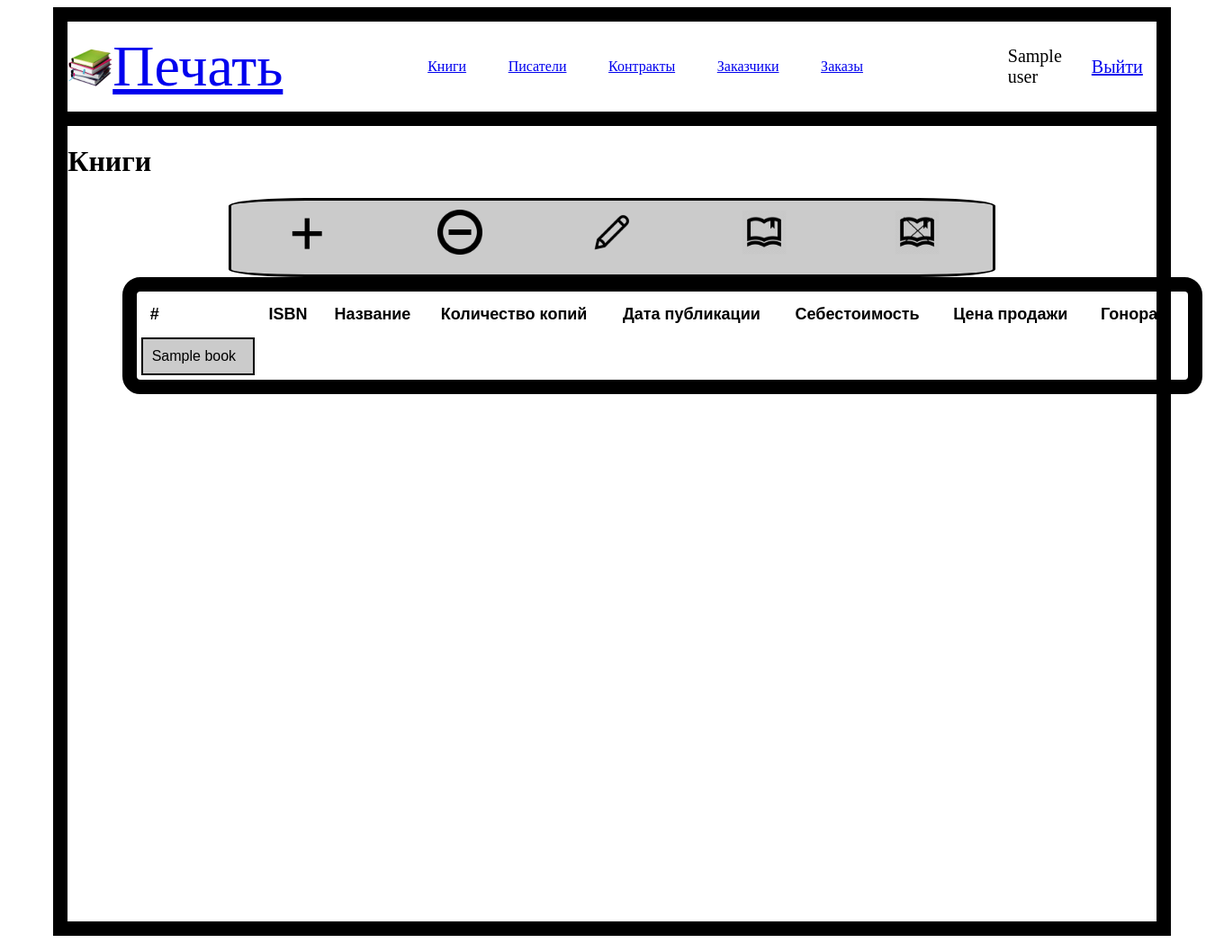
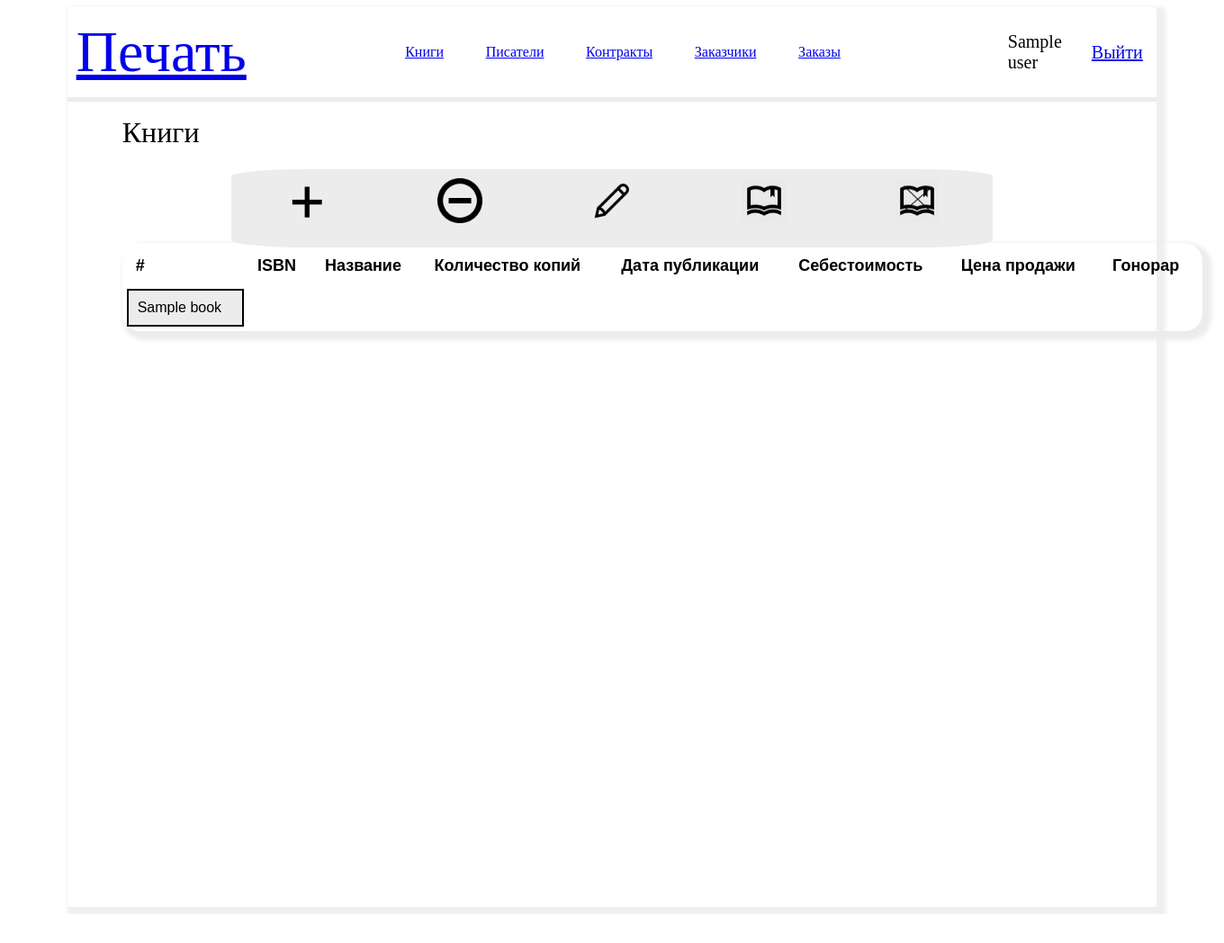
Before and after one commit to 5goto/publishingCenter, a Flask app: page /books in a window 1360 px wide. Shown: the whole page at 90% size. After the commit the page ends 1016 px from the top, so only its background shows below. Run offline with Flask 2, Linux system fonts and the light colour scheme; a user stored in the database is signed in; a database or web service that is not in the repository returns one stand-in record (values such as "Sample title"); some libraries are stand-ins or nearby versions.

Commit message:
v 1.21 final

```diff
--- a/app.py
+++ b/app.py
@@ -47,6 +47,8 @@ def books_table():  # put application's code here
         return json.dumps({"authors": json.dumps(bd_repo.getAllWriters())})
 
     if request.method == "POST":
+        printed = request.form.to_dict()
+        print("Book: ", printed)
         if request.args.get("operation") == "add":
             data = request.form.to_dict()
             op_result = bd_repo.addBook(data)
--- a/bd_repo.py
+++ b/bd_repo.py
@@ -199,13 +199,15 @@ def addBook(data):
 
     if (writersWithCurrentId):
         fee = (int(data['book-price']) - int(data['book-cost'])) * int(data['book-copy'])
+        if int(data['book-fee']) - fee > 0:
+            return [u'error', u'Гонорар писателей не должен превышать суммарную прибыль от производства']
 
         try:
             cursor.execute(f'''INSERT INTO books (book_cipher, book_name, circulation, date_of_publication, cost_price, selling_price, fee)
              VALUES
               (%s, %s, %s, %s, %s, %s, %s)''', (
             data['book-isbn'], data['book-title'], int(data['book-copy']), data['book-date_pub'], int(data['book-cost']),
-            int(data['book-price']), fee))
+            int(data['book-price']), data['book-fee']))
         except psycopg2.errors.DatetimeFieldOverflow:
             return [u'error', u'Указан неверный формат времени']
 
@@ -449,11 +451,13 @@ def changeBook(data):
         return [u'error', u'Указанные ISBN книги уже существует']
     else:
         fee = (int(data['book-price']) - int(data['book-cost'])) * int(data['book-copy'])
+        if int(data['book-fee']) - fee > 0:
+            return [u'error', u'Гонорар писателей не должен превышать суммарную прибыль от производства']
 
         cursor.execute(
             f'''UPDATE books SET book_cipher = %s, book_name = %s, circulation = %s, date_of_publication = %s, cost_price = %s, selling_price = %s, fee = %s WHERE book_id = {int(data['book-id'])}''',
             (data['book-isbn'], data['book-title'], int(data['book-copy']), data['book-date_pub'],
-             int(data['book-cost']), int(data['book-price']), fee))
+             int(data['book-cost']), int(data['book-price']), data['book-fee']))
         conn.commit()
         cursor.close()
         conn.close()
--- a/static/css/styles.css
+++ b/static/css/styles.css
@@ -15,7 +15,8 @@ table {
     text-align: left;
     border-collapse: separate;
     border-spacing: 5px;
-    border: 16px solid;
+    /*border: 16px solid;*/
+    box-shadow: 5px 5px 5px 5px #ececec;
     /*background-color: #cbcbcb;*/
     border-radius: 20px;
     color: black;
@@ -33,7 +34,7 @@ th {
 }
 
 td {
-    background-color: #cbcbcb;
+    background-color: #ececec;
     padding: 10px;
     border: 2px solid;
 }
@@ -78,10 +79,10 @@ input {
 .content {
     width: 70%;
     margin: auto;
-    /*color: white;*/
-    border: 16px solid;
+    /*!*color: white;*/
     min-height: 1000px;
-    /*background-color: #dcdbdb;*/
+    /*background-color: #efefef;*/
+    box-shadow: 5px 5px 5px 5px #efefef;
 }
 
 .header {
@@ -91,7 +92,8 @@ input {
     /*background-color: #b0c9ff;*/
     height: 100px;
     /*color: white;*/
-    border-bottom: 16px solid;
+    /*border-bottom: 16px solid;*/
+    box-shadow: 0 5px #ececec;
     /*border-radius: 25% 0 0 25%;*/
 }
 
@@ -107,7 +109,11 @@ input {
     color: #b0c9ff;
 }
 
-
+h1 {
+    text-indent: 5%;
+    text-shadow: 5px 5px 5px 5px #e7e4e4;
+    font-weight: normal;
+}
 
 input:hover {
     background-color: #b0c9ff;
@@ -121,12 +127,13 @@ input:hover {
     width: 50px;
     height: 50px;
     margin: auto;
+    display: none;
 }
 
-.logo-with-#cbcbcb {
-    display: flex;
-    align-items: center;
-}
+/*.logo-with-#cbcbcb {*/
+/*    display: flex;*/
+/*    align-items: center;*/
+/*}*/
 
 .logo-with-label a {
     font-size: 2em;
@@ -135,6 +142,7 @@ input:hover {
 .logo-with-label {
     display: flex;
     justify-content: center;
+    text-indent: 5%;
 
 }
 
@@ -192,15 +200,16 @@ span {
 
 .admin-panel {
     position: fixed;
-    top: 130px;
-    right: 10%;
+    top: 110px;
+    right: 15%;
     z-index: 101;
     max-width: 70%;
     display: flex;
-    border: 3px solid black;
+    /*border: 3px solid black;*/
+    box-shadow: 0 5px #ececec;
     justify-content: space-around;
     border-radius: 10%;
-    background-color: #cbcbcb;
+    background-color: #ececec;
 }
 
 .admin-panel:hover {
--- a/templates/books.html
+++ b/templates/books.html
@@ -41,7 +41,7 @@
                    <p><label for="add-book-date_pub">Дата публикации:</label></p><input type="date" name="book-date_pub" id="add-book-date_pub" required>
                    <p><label for="add-book-cost">Себестоимость:</label></p><input type="text" name="book-cost" id="add-book-cost" required>
                    <p><label for="add-book-price">Цена продажи:</label></p><input type="text" name="book-price" id="add-book-price" required>
-{#                   <p><label for="add-book-price">Цена продажи:</label></p><input type="text" name="book-price" id="add-book-price" required>#}
+                   <p><label for="add-book-fee">Гонорар:</label></p><input type="text" name="book-fee" id="add-book-fee" required>
                    <p><label for="add_autor_id">ID автора:</label></p><input type="text" name="autor" id="add_autor_id" required>
                    <br>
 
@@ -73,6 +73,7 @@
                    <p><label for="update-book-date_pub">Дата публикации:</label></p><input type="date" name="book-date_pub" id="update-book-date_pub" required>
                    <p><label for="update-book-cost">Себестоимость:</label></p><input type="text" name="book-cost" id="update-book-cost" required>
                    <p><label for="update-book-price">Цена продажи:</label></p><input type="text" name="book-price" id="update-book-price" required>
+                   <p><label for="update-book-fee">Гонорар:</label></p><input type="text" name="book-fee" id="update-book-fee" required>
                    <p><input type="submit" value="Отправить"></p>
                </form>
             </div>
```
